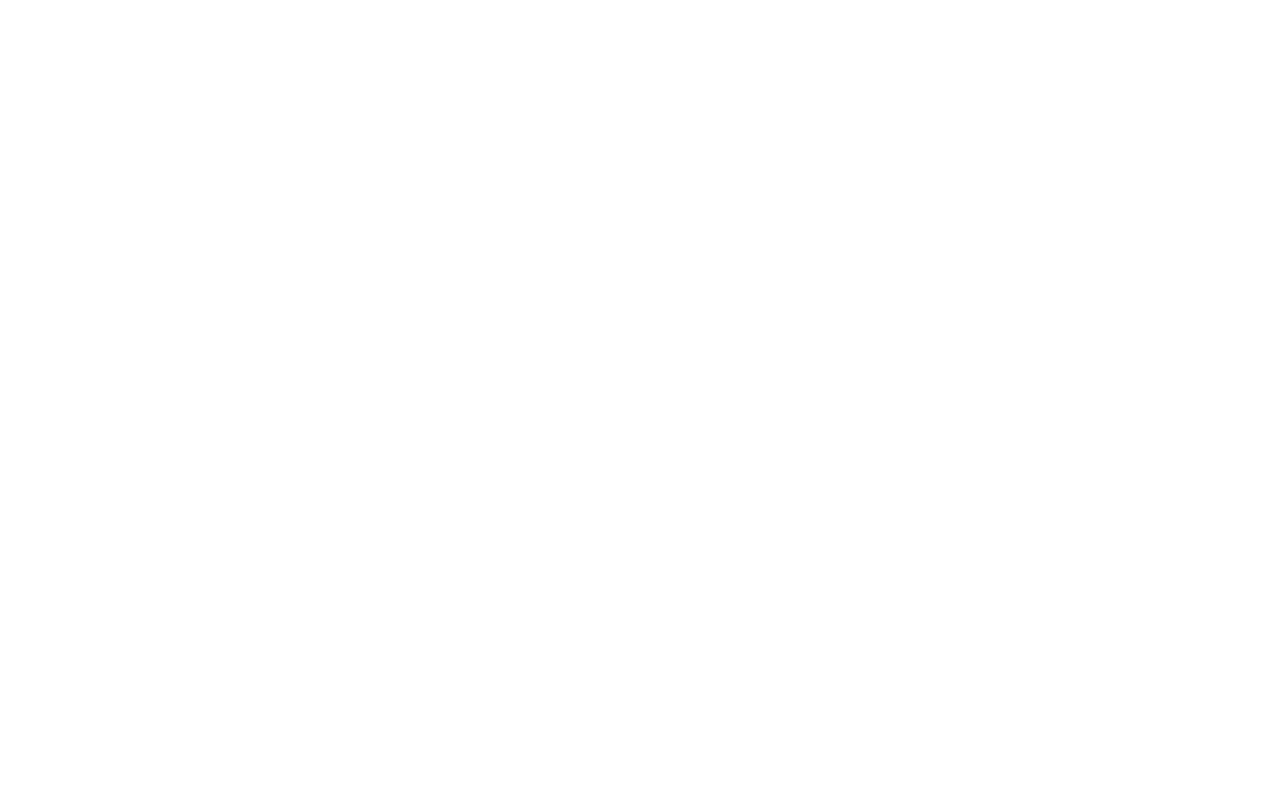
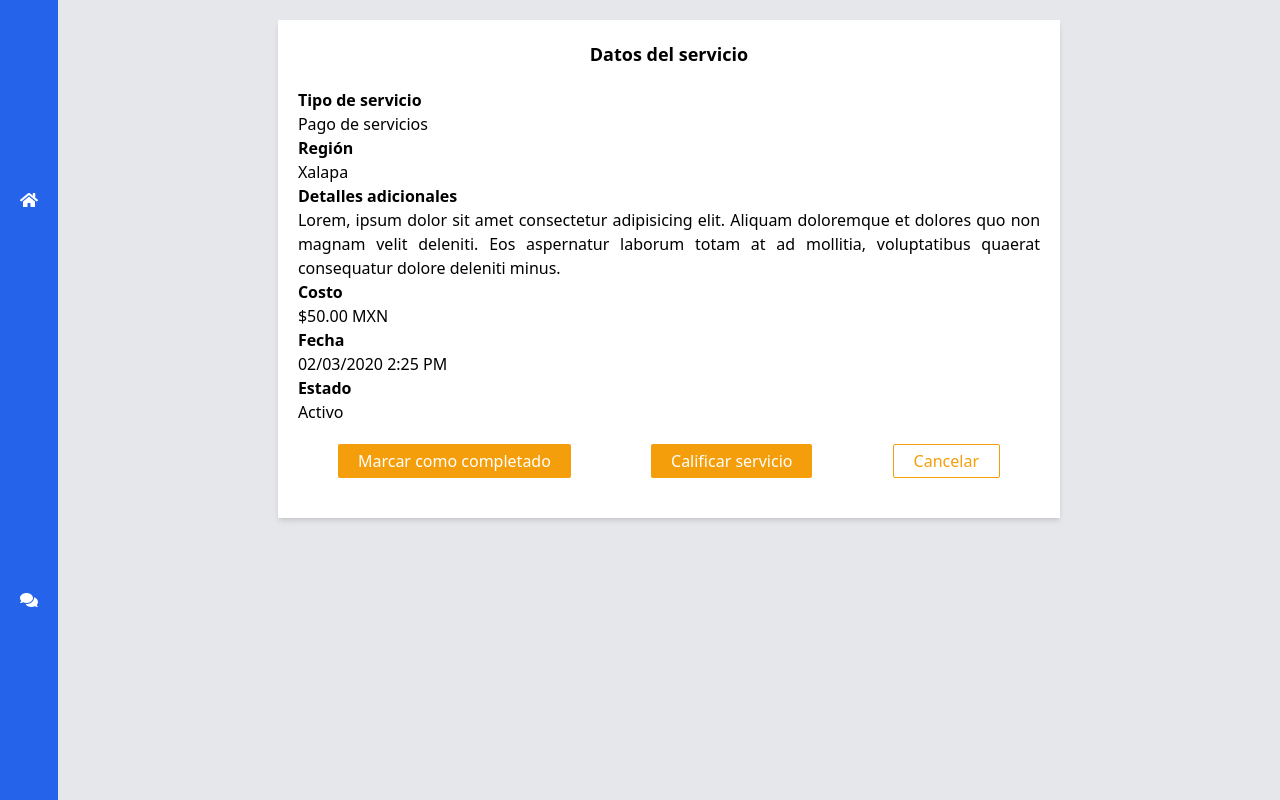
Before and after one commit to AdairHdz/OnTheWay-React-Client, a React (Create React App) app: page /service-requesters/1/service-requests/1 in a window 1280 px wide. Built offline with nearby package versions, Linux system fonts and the light colour scheme.

Commit message:
feat: The UI for the Use Case 'See Service Request Details has been created'

```diff
--- a/src/App.tsx
+++ b/src/App.tsx
@@ -10,6 +10,7 @@ import UserType from "./enums/user-type";
 import LoginPage from "./pages/LoginPage";
 import RegistryPage from "./pages/RegistryPage";
 import ServiceProviderHomePage from "./pages/service-providers/ServiceProviderHomePage";
+import ServiceRequestDetailsPage from "./pages/service-requesters/ServiceRequestDetailsPage";
 import ServiceRequesterHomePage from "./pages/service-requesters/ServiceRequesterHomePage";
 import {AuthContext} from "./store/AuthContext";
 
@@ -42,6 +43,11 @@ function App() {
           <Route path="/registry">
             <RegistryPage />
           </Route>
+          <Route path="/service-requesters/:requesterId/service-requests/:requestId">
+            <MainTabLayout>
+              <ServiceRequestDetailsPage />
+            </MainTabLayout>
+          </Route>
         </Switch>
       </Router>
     </div>
--- a/src/components/generics/Navbar.tsx
+++ b/src/components/generics/Navbar.tsx
@@ -1,29 +1,54 @@
 import { NavLink } from "react-router-dom"
 import LabeledIcon from "./LabeledIcon"
-import {faHome} from "@fortawesome/free-solid-svg-icons"
-import { faMotorcycle } from "@fortawesome/free-solid-svg-icons"
-import { faDollarSign } from "@fortawesome/free-solid-svg-icons"
-import { faComments } from "@fortawesome/free-solid-svg-icons"
+import { faHome } from "@fortawesome/free-solid-svg-icons"
+import { faMotorcycle, faDollarSign, faComments, faSearch } from "@fortawesome/free-solid-svg-icons"
+import { useContext } from "react"
+import { AuthContext } from "../../store/AuthContext"
+import UserType from "../../enums/user-type"
 
 const Navbar = () => {
+    const { data } = useContext(AuthContext)
+
+    const renderUserMenuOptions = () => {
+        if (data.userType === UserType.SERVICE_PROVIDER) {
+            return (
+                <>
+                    <NavLink activeClassName="bg-blue-800 rounded-md" to="/services">
+                        <LabeledIcon
+                            component={faMotorcycle}
+                            text="Servicios" />
+                    </NavLink>
+                    <NavLink activeClassName="bg-blue-800 rounded-md" to="/statistics">
+                        <LabeledIcon
+                            component={faDollarSign}
+                            text="Estadísticas" />
+                    </NavLink>
+                </>
+            )
+        }
+
+        if (data.userType === UserType.SERVICE_REQUESTER) {
+            return (
+                <>
+                    <NavLink activeClassName="bg-blue-800 rounded-md" to="/providers">
+                        <LabeledIcon
+                            component={faSearch}
+                            text="Proveedores" />
+                    </NavLink>
+                </>
+            )
+        }
+
+        return null
+    }
     return (
         <div className="bg-blue-600 order-last flex justify-around md:h-screen md:flex-col md:order-first md:py-0 md:px-3">
-
-            <NavLink activeClassName="bg-blue-800 rounded-md" to="/">
+            <NavLink activeClassName="bg-blue-800 rounded-md" to="/" exact>
                 <LabeledIcon
                     component={faHome}
                     text="Inicio" />
             </NavLink>
-            <NavLink activeClassName="bg-blue-800 rounded-md" to="/services">
-                <LabeledIcon
-                    component={faMotorcycle}
-                    text="Servicios" />
-            </NavLink>
-            <NavLink activeClassName="bg-blue-800 rounded-md" to="/statistics">
-                <LabeledIcon
-                    component={faDollarSign}
-                    text="Estadísticas" />
-            </NavLink>
+            {renderUserMenuOptions()}
             <NavLink activeClassName="bg-blue-800 rounded-md" to="/chats">
                 <LabeledIcon
                     component={faComments}
--- a/src/components/service-requests/ServiceRequestsList.tsx
+++ b/src/components/service-requests/ServiceRequestsList.tsx
@@ -2,7 +2,9 @@
 // import useFetch from "../../hooks/use-fetch"
 // import ServiceRequest from "../../models/service-request"
 
+import { useContext } from "react"
 import { Link } from "react-router-dom"
+import { AuthContext } from "../../store/AuthContext"
 import Paginator from "../generics/Paginator"
 import ServiceRequestItem from "./ServiceRequestItem"
 
@@ -20,9 +22,10 @@ const ServiceRequestsList: React.FC<{
     //     sendRequest("")
     // }, [])
 
+    const {data} = useContext(AuthContext)
     return (
         <div className={`flex flex-col justify-between ${props.className}`}>
-            <Link to="/a" >
+            <Link to={`/service-requesters/${data.id}/service-requests/abc-123-false-uuid`} >
                 <ServiceRequestItem />
             </Link>
             <Paginator className="mx-auto gap-3" />
--- a/src/index.css
+++ b/src/index.css
@@ -20,6 +20,10 @@
     }
 
     .btn-primary-disabled {
-        @apply btn-primary opacity-50
+        @apply btn-primary opacity-50;
+    }
+
+    .btn-primary-outlined {
+        @apply bg-white rounded-sm block mx-auto py-1 px-5 text-yellow-500 border border-yellow-500 text-center mb-5;
     }
 }
--- /dev/null
+++ b/src/pages/service-requesters/ServiceRequestDetailsPage.tsx
@@ -0,0 +1,33 @@
+const ServiceRequestDetailsPage = () => {
+    return (
+        <div className="shadow-md bg-white m-5 p-5 lg:w-2/3 lg:mx-auto">
+            <p className="font-bold text-lg mb-5">Datos del servicio</p>
+            <div className="text-justify mb-5">
+                <p className="font-bold">Tipo de servicio</p>
+                <p>Pago de servicios</p>
+                <p className="font-bold">Región</p>
+                <p>Xalapa</p>
+                <p className="font-bold">Detalles adicionales</p>
+                <p>
+                    Lorem, ipsum dolor sit amet consectetur adipisicing elit.
+                    Aliquam doloremque et dolores quo non magnam velit deleniti.
+                    Eos aspernatur laborum totam at ad mollitia, voluptatibus quaerat
+                    consequatur dolore deleniti minus.
+                </p>
+                <p className="font-bold">Costo</p>
+                <p>$50.00 MXN</p>
+                <p className="font-bold">Fecha</p>
+                <p>02/03/2020 2:25 PM</p>
+                <p className="font-bold">Estado</p>
+                <p>Activo</p>
+            </div>
+            <div className="flex justify-around">
+                <button className="btn-primary">Marcar como completado</button>
+                <button className="btn-primary">Calificar servicio</button>
+                <button className="btn-primary-outlined hover:bg-yellow-500 hover:text-white transition-colors ease-linear">Cancelar</button>
+            </div>
+        </div>
+    )
+}
+
+export default ServiceRequestDetailsPage
```
